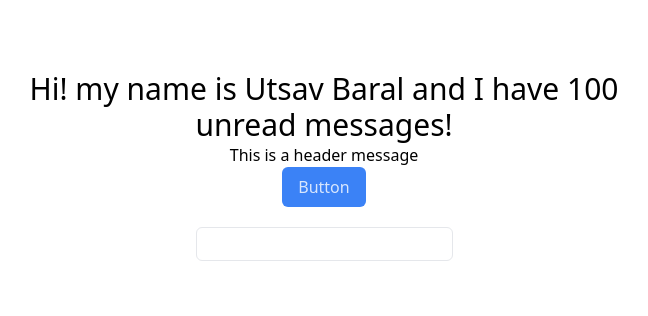
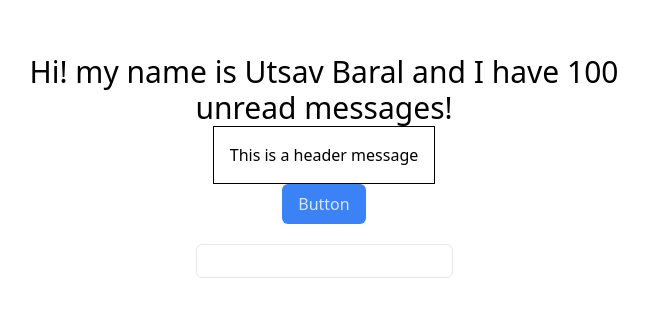
Before and after one commit to utsavbaral007/learn-typescript, a React (Vite) app: page / in a window 1280 px wide. Shown: the part 234-550 px from the top of the page, without its empty margins (316-964 px from the left). Built offline with nearby package versions, Linux system fonts and the light colour scheme.

Commit message:
learn typescript, style props

```diff
--- a/src/App.tsx
+++ b/src/App.tsx
@@ -17,7 +17,7 @@ function App() {
         messageLength={messageLength}
         loggedIn={loggedIn}
       />
-      <Header>
+      <Header styles={{ border: "1px solid", padding: "1rem" }}>
         <HeaderMessage />
       </Header>
       <Button
--- a/src/components/Header.tsx
+++ b/src/components/Header.tsx
@@ -1,11 +1,12 @@
-import { ReactNode } from "react";
+import { CSSProperties, ReactNode } from "react";
 
 interface props {
   children: ReactNode;
+  styles: CSSProperties
 }
 
-const Header = ({ children }: props) => {
-  return <div>{children}</div>;
+const Header = ({ children, styles }: props) => {
+  return <div style={styles}>{children}</div>;
 };
 
 export default Header;
```
